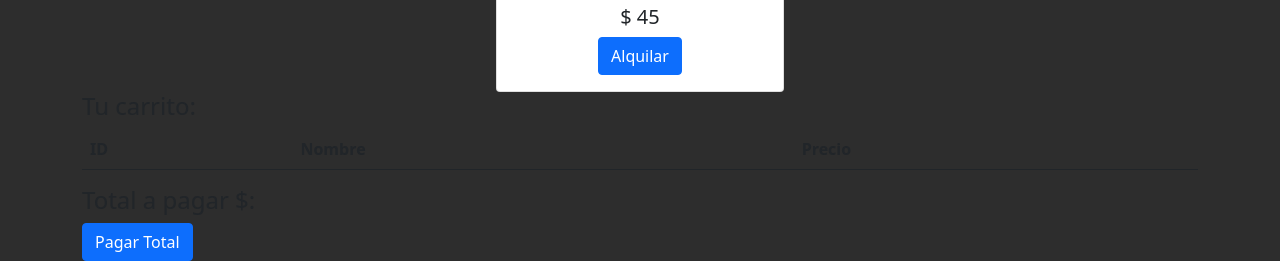
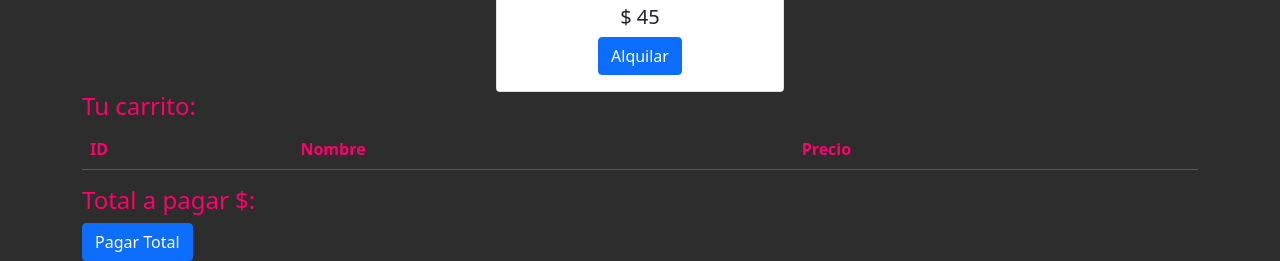
Before and after one commit to FacuMieres13/proyecto_javascript_coder, a plain HTML site: page index.html in a window 1280 px wide. Shown: the part 2943-3204 px from the top of the page. Drawn offline with nearby package versions, Linux system fonts and the light colour scheme; some packages are replaced by stand-ins of ours; a script that the page names is missing.

Commit message:
Adding Stylesheet

```diff
--- a/index.html
+++ b/index.html
@@ -29,7 +29,7 @@
             <section id="carrito">
                 <section>
                     <h4>Tu carrito:</h4>
-                    <table class="table table-striped">
+                    <table id="tabla-carrito" class="table">
                       <thead>
                         <tr>
                           <th>ID</th>
--- a/styles/style.css
+++ b/styles/style.css
@@ -3,6 +3,6 @@
     padding:0;
 }
 
-#titulo-principal {
+#titulo-principal, #tabla-carrito,#carrito,#tablabody {
     color: #FF006C;
 }
```
